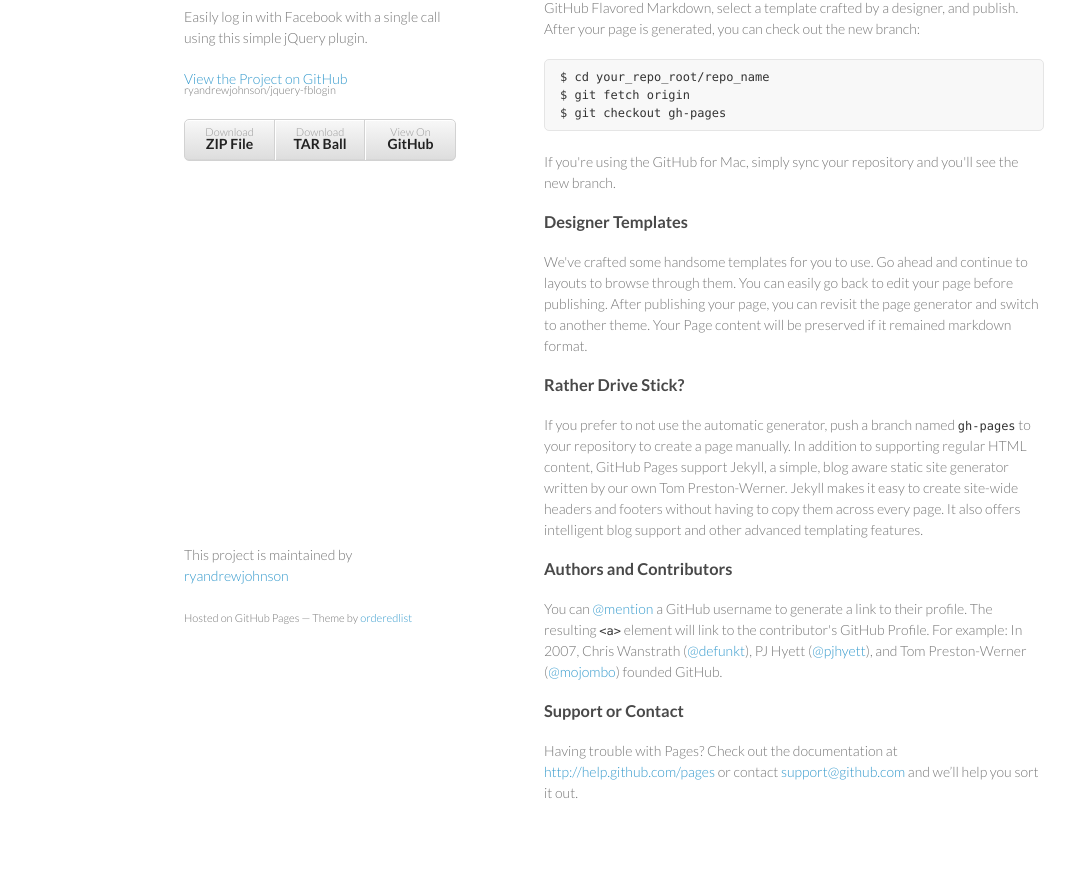
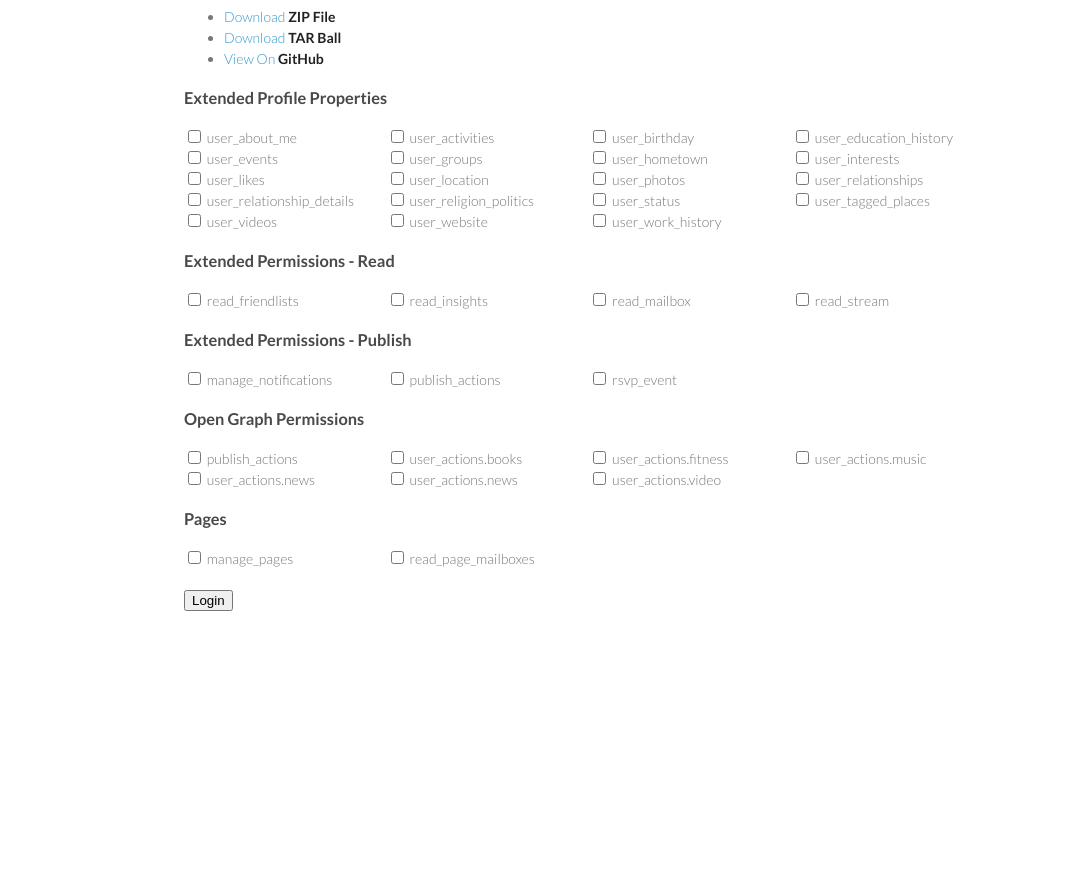
Before and after one commit to ryandrewjohnson/jquery-fblogin, a plain HTML site: page index.html in a window 1280 px wide. Shown: the part 103-976 px from the top of the page, without its empty margins (26-1101 px from the left). After the commit the page ends 800 px from the top, so only its background shows below. Drawn offline with nearby package versions, Linux system fonts and the light colour scheme.

Commit message:
add facebook permission options

```diff
--- a/index.html
+++ b/index.html
@@ -15,55 +15,217 @@
   <body>
     <div class="wrapper">
 
-
-      <header>
-        <h1>Jquery-fblogin</h1>
-        <p>Easily log in with Facebook with a single call using this simple jQuery plugin.</p>
-
       <p class="view"><a href="https://github.com/ryandrewjohnson/jquery-fblogin">View the Project on GitHub <small>ryandrewjohnson/jquery-fblogin</small></a></p>
-
 
       <ul>
         <li><a href="https://github.com/ryandrewjohnson/jquery-fblogin/zipball/master">Download <strong>ZIP File</strong></a></li>
         <li><a href="https://github.com/ryandrewjohnson/jquery-fblogin/tarball/master">Download <strong>TAR Ball</strong></a></li>
         <li><a href="https://github.com/ryandrewjohnson/jquery-fblogin">View On <strong>GitHub</strong></a></li>
       </ul>
-      </header>
-      <section>
-        <p>``### Welcome to GitHub Pages.
-This automatic page generator is the easiest way to create beautiful pages for all of your projects. Author your page content here using GitHub Flavored Markdown, select a template crafted by a designer, and publish. After your page is generated, you can check out the new branch:</p>
 
-<pre><code>$ cd your_repo_root/repo_name
-$ git fetch origin
-$ git checkout gh-pages
-</code></pre>
+      <div class="permissions-container">
+        <h3>Extended Profile Properties</h3>
+        <ul class="permissions-list">
+          <li>
+            <label>
+              <input type="checkbox" value="user_about_me"> user_about_me
+            </label>
+          </li>
+          <li>
+            <label>
+              <input type="checkbox" value="user_activities"> user_activities
+            </label>
+          </li>
+          <li>
+            <label>
+              <input type="checkbox" value="user_birthday"> user_birthday
+            </label>
+          </li>
+          <li>
+            <label>
+              <input type="checkbox" value="user_education_history"> user_education_history
+            </label>
+          </li>
+          <li>
+            <label>
+              <input type="checkbox" value="user_events"> user_events
+            </label>
+          </li>
+          <li>
+            <label>
+              <input type="checkbox" value="user_groups"> user_groups
+            </label>
+          </li>
+          <li>
+            <label>
+              <input type="checkbox" value="user_hometown"> user_hometown
+            </label>
+          </li>
+          <li>
+            <label>
+              <input type="checkbox" value="user_interests"> user_interests
+            </label>
+          </li>
+          <li>
+            <label>
+              <input type="checkbox" value="user_likes"> user_likes
+            </label>
+          </li>
+          <li>
+            <label>
+              <input type="checkbox" value="user_location"> user_location
+            </label>
+          </li>
+          <li>
+            <label>
+              <input type="checkbox" value="user_photos"> user_photos
+            </label>
+          </li>
+          <li>
+            <label>
+              <input type="checkbox" value="user_relationships"> user_relationships
+            </label>
+          </li>
+          <li>
+            <label>
+              <input type="checkbox" value="user_relationship_details"> user_relationship_details
+            </label>
+          </li>
+          <li>
+            <label>
+              <input type="checkbox" value="user_religion_politics"> user_religion_politics
+            </label>
+          </li>
+          <li>
+            <label>
+              <input type="checkbox" value="user_status"> user_status
+            </label>
+          </li>
+          <li>
+            <label>
+              <input type="checkbox" value="user_tagged_places"> user_tagged_places
+            </label>
+          </li>
+          <li>
+            <label>
+              <input type="checkbox" value="user_videos"> user_videos
+            </label>
+          </li>
+          <li>
+            <label>
+              <input type="checkbox" value="user_website"> user_website
+            </label>
+          </li>
+          <li>
+            <label>
+              <input type="checkbox" value="user_work_history"> user_work_history
+            </label>
+          </li>
+        </ul>
+      </div>
 
-<p>If you're using the GitHub for Mac, simply sync your repository and you'll see the new branch.</p>
+      <div class="permissions-container">
+        <h3>Extended Permissions - Read</h3>
+        <ul class="permissions-list">
+          <li>
+            <label>
+              <input type="checkbox" value="read_friendlists"> read_friendlists
+            </label>
+          </li>
+          <li>
+            <label>
+              <input type="checkbox" value="read_insights"> read_insights
+            </label>
+          </li>
+          <li>
+            <label>
+              <input type="checkbox" value="read_mailbox"> read_mailbox
+            </label>
+          </li>
+          <li>
+            <label>
+              <input type="checkbox" value="read_stream"> read_stream
+            </label>
+          </li>
+        </ul>
+      </div>
 
-<h3>
-<a name="designer-templates" class="anchor" href="#designer-templates"><span class="octicon octicon-link"></span></a>Designer Templates</h3>
+      <div class="permissions-container">
+        <h3>Extended Permissions - Publish</h3>
+        <ul class="permissions-list">
+          <li>
+            <label>
+              <input type="checkbox" value="manage_notifications"> manage_notifications
+            </label>
+          </li>
+          <li>
+            <label>
+              <input type="checkbox" value="publish_actions"> publish_actions
+            </label>
+          </li>
+          <li>
+            <label>
+              <input type="checkbox" value="rsvp_event"> rsvp_event
+            </label>
+          </li>
+        </ul>
+      </div>
 
-<p>We've crafted some handsome templates for you to use. Go ahead and continue to layouts to browse through them. You can easily go back to edit your page before publishing. After publishing your page, you can revisit the page generator and switch to another theme. Your Page content will be preserved if it remained markdown format.</p>
+      <div class="permissions-container">
+        <h3>Open Graph Permissions</h3>
+        <ul class="permissions-list">
+          <li>
+            <label>
+              <input type="checkbox" value="publish_actions"> publish_actions
+            </label>
+          </li>
+          <li>
+            <label>
+              <input type="checkbox" value="user_actions.books"> user_actions.books
+            </label>
+          </li>
+          <li>
+            <label>
+              <input type="checkbox" value="user_actions.fitness"> user_actions.fitness
+            </label>
+          </li>
+          <li>
+            <label>
+              <input type="checkbox" value="user_actions.music"> user_actions.music
+            </label>
+          </li>
+          <li>
+            <label>
+              <input type="checkbox" value="user_actions.news"> user_actions.news
+            </label>
+          </li>
+          <li>
+            <label>
+              <input type="checkbox" value="user_actions.news"> user_actions.news
+            </label>
+          </li>
+          <li>
+            <label>
+              <input type="checkbox" value="user_actions.video"> user_actions.video
+            </label>
+          </li>
+        </ul>
+      </div>
 
-<h3>
-<a name="rather-drive-stick" class="anchor" href="#rather-drive-stick"><span class="octicon octicon-link"></span></a>Rather Drive Stick?</h3>
-
-<p>If you prefer to not use the automatic generator, push a branch named <code>gh-pages</code> to your repository to create a page manually. In addition to supporting regular HTML content, GitHub Pages support Jekyll, a simple, blog aware static site generator written by our own Tom Preston-Werner. Jekyll makes it easy to create site-wide headers and footers without having to copy them across every page. It also offers intelligent blog support and other advanced templating features.</p>
-
-<h3>
-<a name="authors-and-contributors" class="anchor" href="#authors-and-contributors"><span class="octicon octicon-link"></span></a>Authors and Contributors</h3>
-
-<p>You can <a href="https://github.com/blog/821" class="user-mention">@mention</a> a GitHub username to generate a link to their profile. The resulting <code>&lt;a&gt;</code> element will link to the contributor's GitHub Profile. For example: In 2007, Chris Wanstrath (<a href="https://github.com/defunkt" class="user-mention">@defunkt</a>), PJ Hyett (<a href="https://github.com/pjhyett" class="user-mention">@pjhyett</a>), and Tom Preston-Werner (<a href="https://github.com/mojombo" class="user-mention">@mojombo</a>) founded GitHub.</p>
-
-<h3>
-<a name="support-or-contact" class="anchor" href="#support-or-contact"><span class="octicon octicon-link"></span></a>Support or Contact</h3>
-
-<p>Having trouble with Pages? Check out the documentation at <a href="http://help.github.com/pages">http://help.github.com/pages</a> or contact <a href="mailto:support@github.com">support@github.com</a> and we’ll help you sort it out.</p>
-      </section>
-      <footer>
-        <p>This project is maintained by <a href="https://github.com/ryandrewjohnson">ryandrewjohnson</a></p>
-        <p><small>Hosted on GitHub Pages &mdash; Theme by <a href="https://github.com/orderedlist">orderedlist</a></small></p>
-      </footer>
+      <div class="permissions-container">
+        <h3>Pages</h3>
+        <ul class="permissions-list">
+          <li>
+            <label>
+              <input type="checkbox" value="manage_pages"> manage_pages
+            </label>
+          </li>
+          <li>
+            <label>
+              <input type="checkbox" value="read_page_mailboxes"> read_page_mailboxes
+            </label>
+          </li>
+        </ul>
       </div>
 
       <button id="login">Login</button>
--- a/stylesheets/styles.css
+++ b/stylesheets/styles.css
@@ -253,3 +253,16 @@ footer {
     color:#444;
   }
 }
+
+.permissions-container {
+  clear: left;
+}
+.permissions-list {
+  list-style: none;
+  margin-left: 0;
+  padding-left: 0;
+}
+.permissions-list li {
+  display: inline-block;
+  width: 200px;
+}
```
Lines whose indentation alone changed are shown as unchanged.
